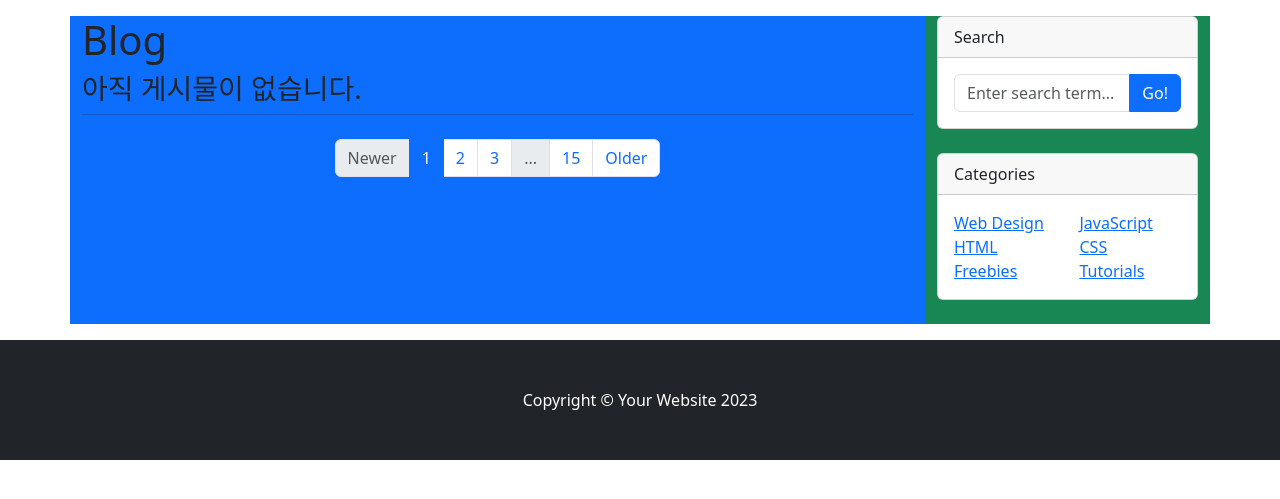
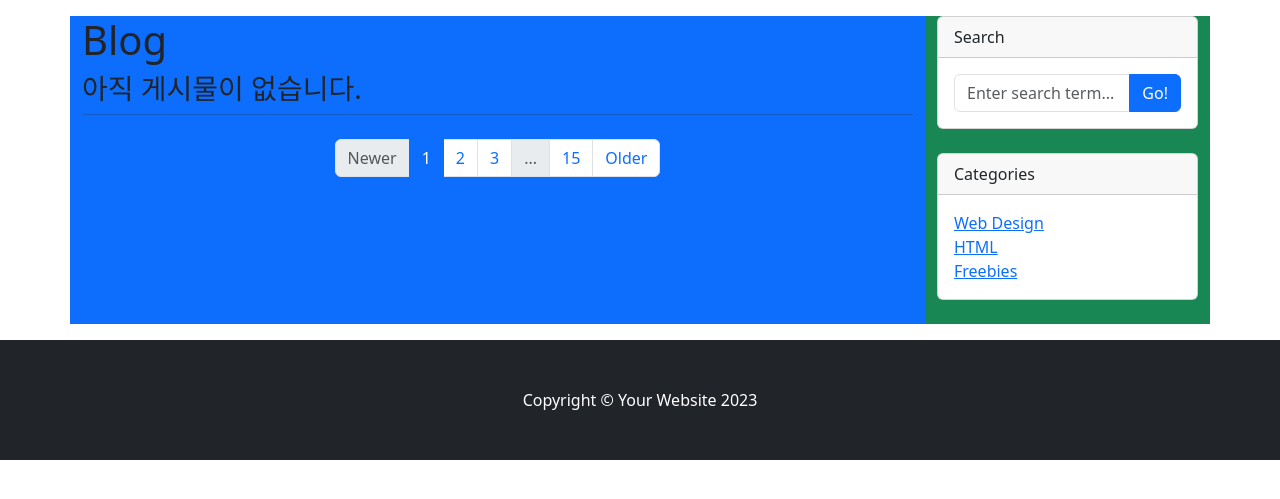
Before and after one commit to jmhwang-dev/django-tutorial, a Django app: page /blog/ in a window 1280 px wide. Shown: the part 56-555 px from the top of the page. Run offline with Django 5.2, Linux system fonts and the light colour scheme; data that the repository does not hold is empty; some libraries are stand-ins or nearby versions.

Commit message:
div 요소에 id 부여: categories_card

```diff
--- a/2-create-project/blog/templates/blog/base.html
+++ b/2-create-project/blog/templates/blog/base.html
@@ -32,24 +32,17 @@
                     </div>
                 </div>
                 <!-- Categories widget-->
-                <div class="card mb-4">
+                <div class="card mb-4" id="categories_card">
                     <div class="card-header">Categories</div>
                     <div class="card-body">
                         <div class="row">
-                            <div class="col-sm-6">
-                                <ul class="list-unstyled mb-0">
-                                    <li><a href="#!">Web Design</a></li>
-                                    <li><a href="#!">HTML</a></li>
-                                    <li><a href="#!">Freebies</a></li>
-                                </ul>
-                            </div>
-                            <div class="col-sm-6">
-                                <ul class="list-unstyled mb-0">
-                                    <li><a href="#!">JavaScript</a></li>
-                                    <li><a href="#!">CSS</a></li>
-                                    <li><a href="#!">Tutorials</a></li>
-                                </ul>
-                            </div>
+
+                            <ul class="list-unstyled mb-0">
+                                <li><a href="#!">Web Design</a></li>
+                                <li><a href="#!">HTML</a></li>
+                                <li><a href="#!">Freebies</a></li>
+                            </ul>
+
                         </div>
                     </div>
                 </div>
```
Also changed, not shown: 2-create-project/blog/tests.py (+12 -2 lines).
